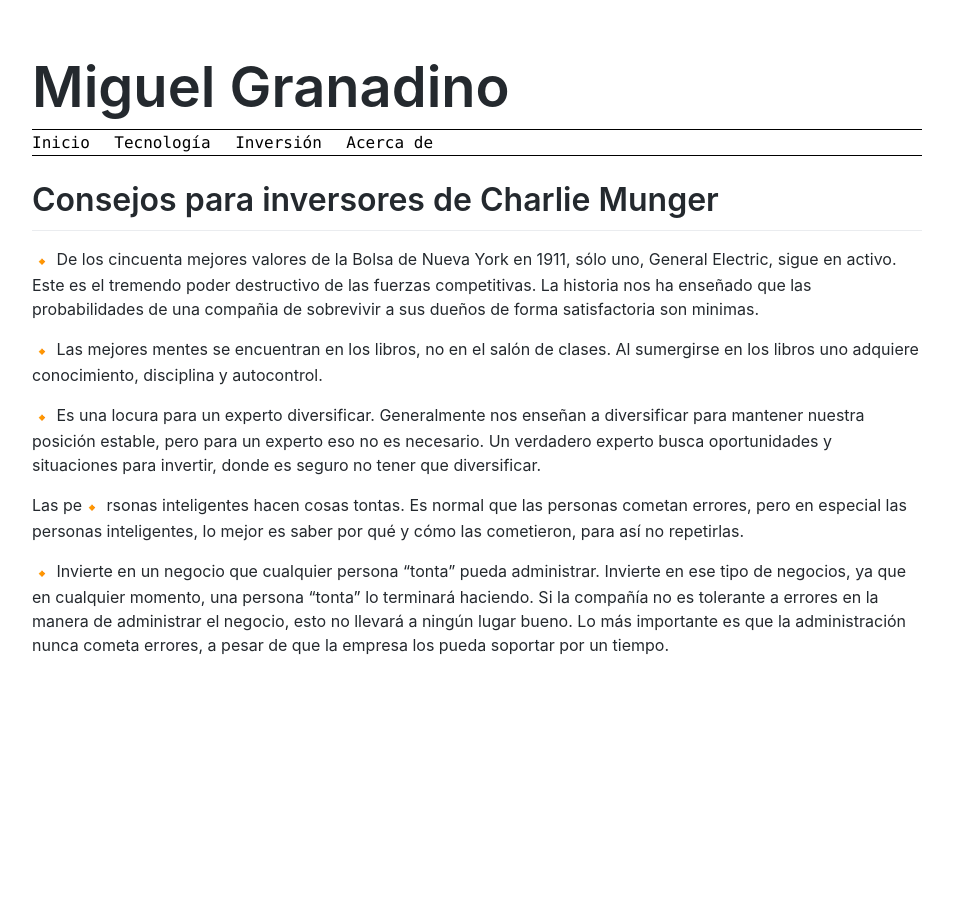
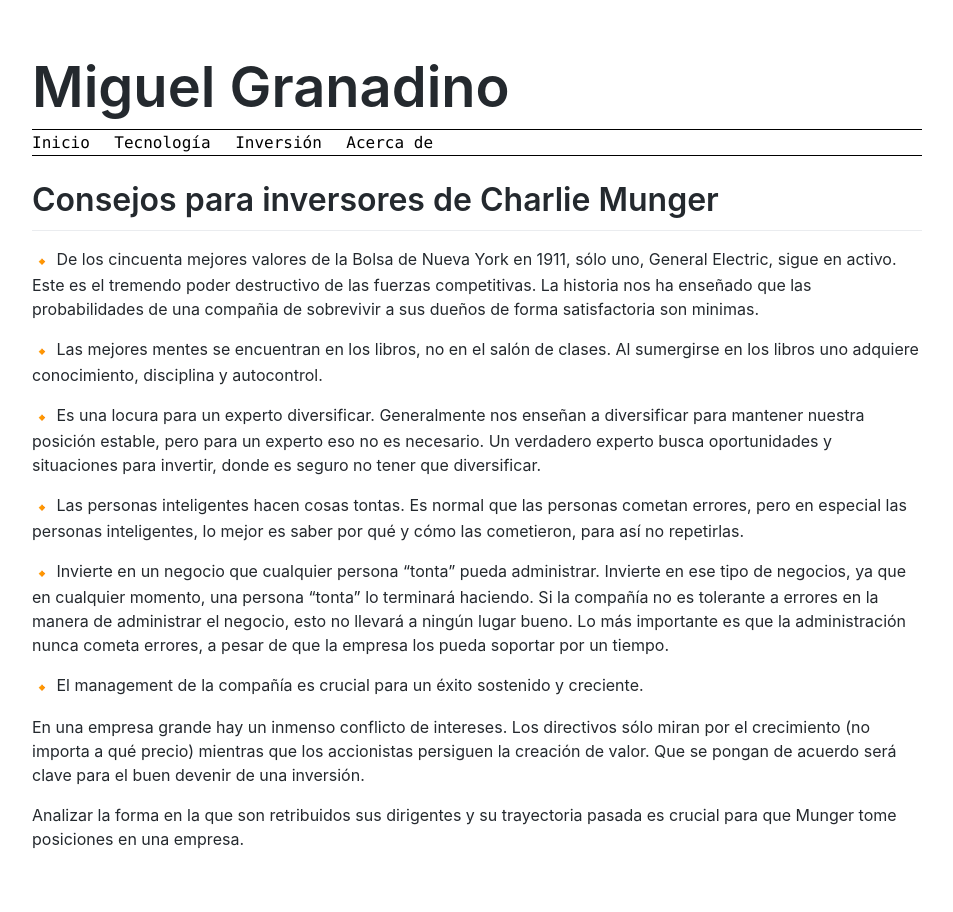
Before and after one commit to Akira3030/formacion, a Jekyll site: the page built from articulos/inversiones/charlie-munger-consejos-de-inversion.md, in a window 1280 px wide. Shown: the whole page, without its empty margins (163-1116 px from the left). Built offline with Jekyll 4.4.1, drawn with Linux system fonts in a browser that asks for light colours; emoji names are drawn with the system emoji font; our own code applies the rules of GitHub Pages for plain Markdown files.

Commit message:
Update charlie-munger-consejos-de-inversion.md

```diff
--- a/articulos/inversiones/charlie-munger-consejos-de-inversion.md
+++ b/articulos/inversiones/charlie-munger-consejos-de-inversion.md
@@ -8,6 +8,12 @@
 
 :small_orange_diamond: Es una locura para un experto diversificar. Generalmente nos enseñan a diversificar para mantener nuestra posición estable, pero para un experto eso no es necesario. Un verdadero experto busca oportunidades y situaciones para invertir, donde es seguro no tener que diversificar.
 
-Las pe:small_orange_diamond: rsonas inteligentes hacen cosas tontas. Es normal que las personas cometan errores, pero en especial las personas inteligentes, lo mejor es saber por qué y cómo las cometieron, para así no repetirlas.
+:small_orange_diamond: Las personas inteligentes hacen cosas tontas. Es normal que las personas cometan errores, pero en especial las personas inteligentes, lo mejor es saber por qué y cómo las cometieron, para así no repetirlas.
 
 :small_orange_diamond: Invierte en un negocio que cualquier persona “tonta” pueda administrar. Invierte en ese tipo de negocios, ya que en cualquier momento, una persona “tonta” lo terminará haciendo. Si la compañía no es tolerante a errores en la manera de administrar el negocio, esto no llevará a ningún lugar bueno. Lo más importante es que la administración nunca cometa errores, a pesar de que la empresa los pueda soportar por un tiempo.
+
+:small_orange_diamond: El management de la compañía es crucial para un éxito sostenido y creciente.
+
+En una empresa grande hay un inmenso conflicto de intereses. Los directivos sólo miran por el crecimiento (no importa a qué precio) mientras que los accionistas persiguen la creación de valor. Que se pongan de acuerdo será clave para el buen devenir de una inversión.
+
+Analizar la forma en la que son retribuidos sus dirigentes y su trayectoria pasada es crucial para que Munger tome posiciones en una empresa.
```
